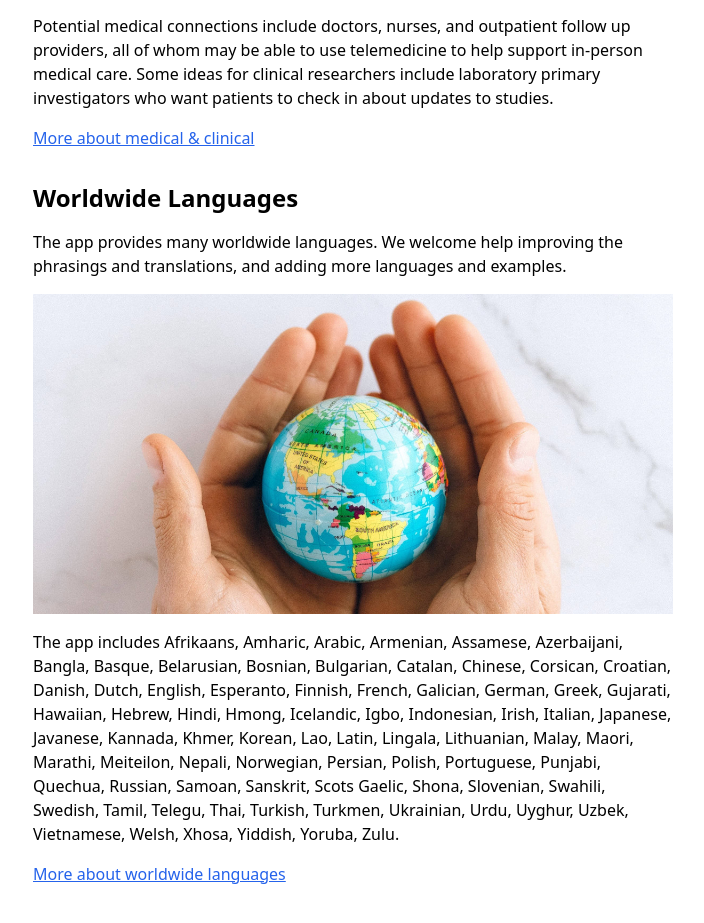
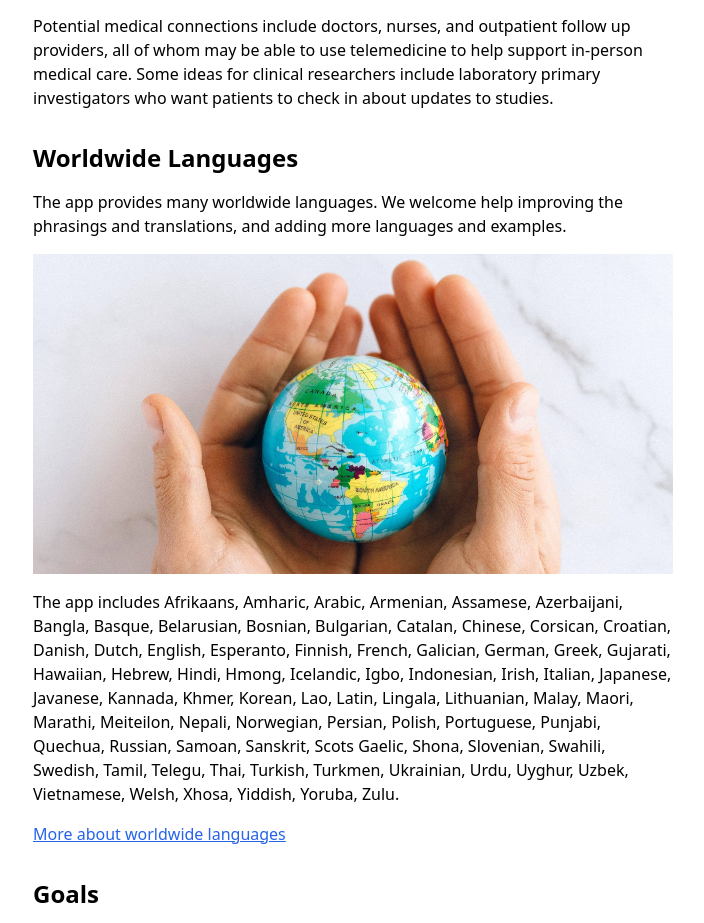
Before and after one commit to BoldContacts/boldcontacts-site-as-sveltekit, a SvelteKit app: page / in a window 1280 px wide. Shown: the part 4862-5785 px from the top of the page, without its empty margins (287-991 px from the left). Built offline with nearby package versions, Linux system fonts and the light colour scheme.

Commit message:
Drop link

```diff
--- a/src/routes/+page.svelte
+++ b/src/routes/+page.svelte
@@ -96,8 +96,6 @@
 <p><a href="/medical-and-clinical"><img src="/assets/pexels/pexels-rdne-stock-project-6129502/@1200x600.jpg" alt="Doctors, nurses, and medical workers" loading="lazy"></a></p>
 
 <p>Potential medical connections include doctors, nurses, and outpatient follow up providers, all of whom may be able to use telemedicine to help support in-person medical care. Some ideas for clinical researchers include laboratory primary investigators who want patients to check in about updates to studies.</p>
-
-<p><a href="/medical-and-clinical">More about medical &amp; clinical</a></p>
 
 
 <h2>Worldwide Languages</h2>
```
